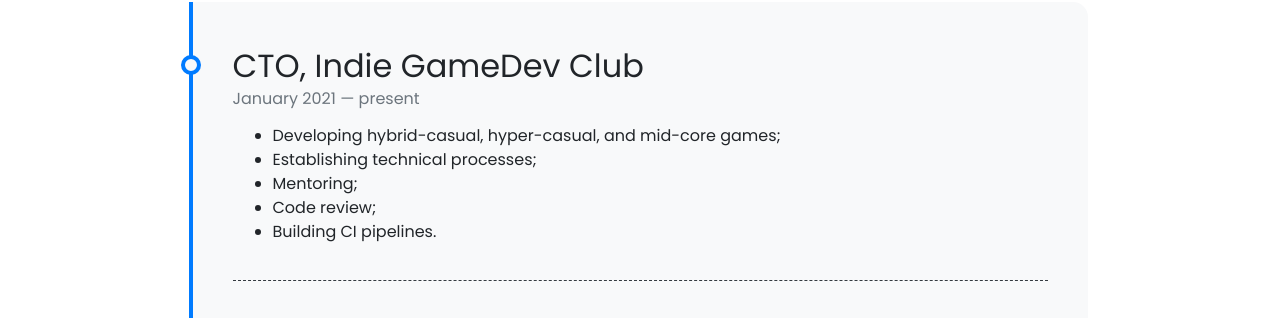
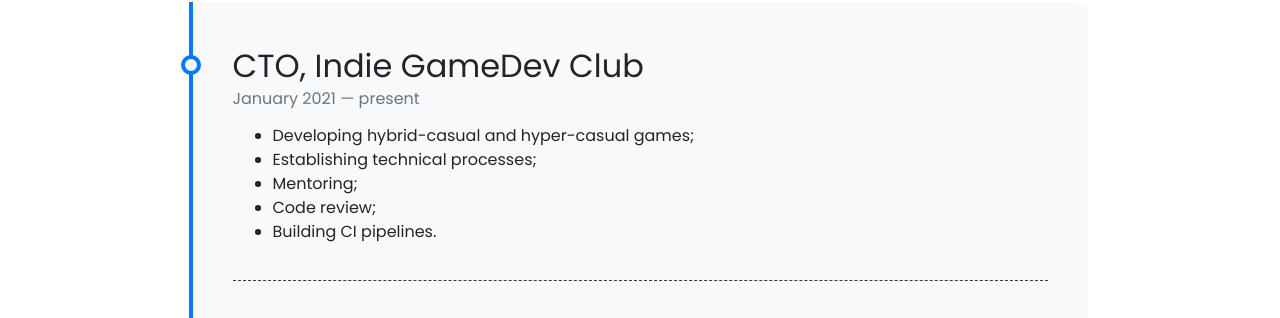
Before and after one commit to Delt06/page, a Jekyll site: the page built from pages/index.md, in a window 1280 px wide. Shown: the part 876-1194 px from the top of the page. Built offline with Jekyll 4.4.1, drawn with Linux system fonts in a browser that asks for light colours; nearby versions of some CDN libraries.

Commit message:
Update timeline.yml

```diff
--- a/_data/timeline.yml
+++ b/_data/timeline.yml
@@ -3,7 +3,7 @@
   to: present
   description:  "
                 <ul>
-                  <li>Developing hybrid-casual, hyper-casual, and mid-core games;</li>
+                  <li>Developing hybrid-casual and hyper-casual games;</li>
                   <li>Establishing technical processes;</li>
                   <li>Mentoring;</li>
                   <li>Code review;</li>
```
